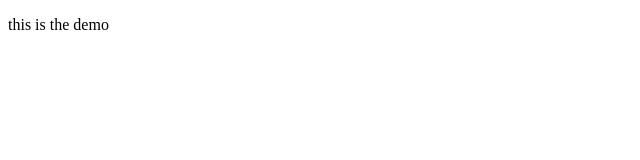
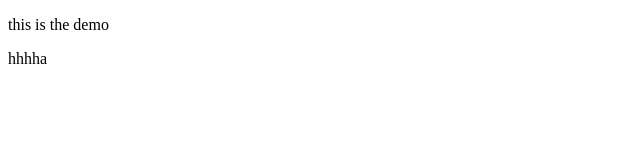
Before and after one commit to wenxh15/demo, a plain HTML site: page index.html in a window 1280 px wide. Shown: the full height of the page, 0-640 px from the left. Drawn offline with Linux system fonts and the light colour scheme.

Commit message:
new change

```diff
--- a/index.html
+++ b/index.html
@@ -2,5 +2,6 @@
 <html>
   <body>
     <p>this is the demo</p>
+    <p>hhhha</p>
   </body>
 </html>
```
